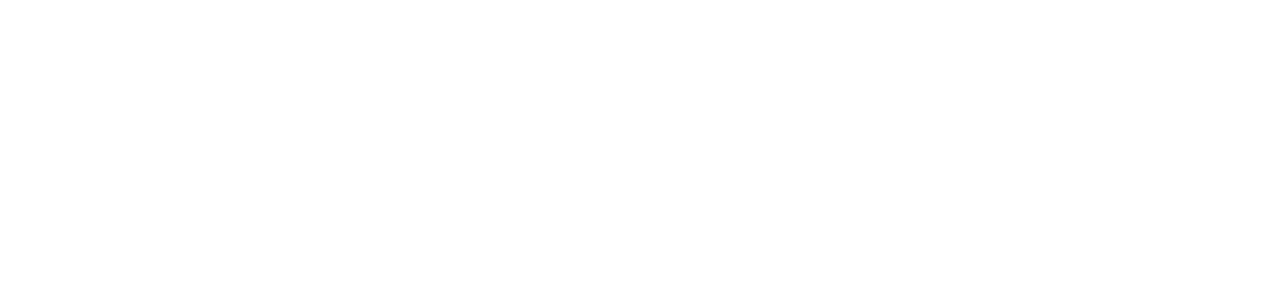
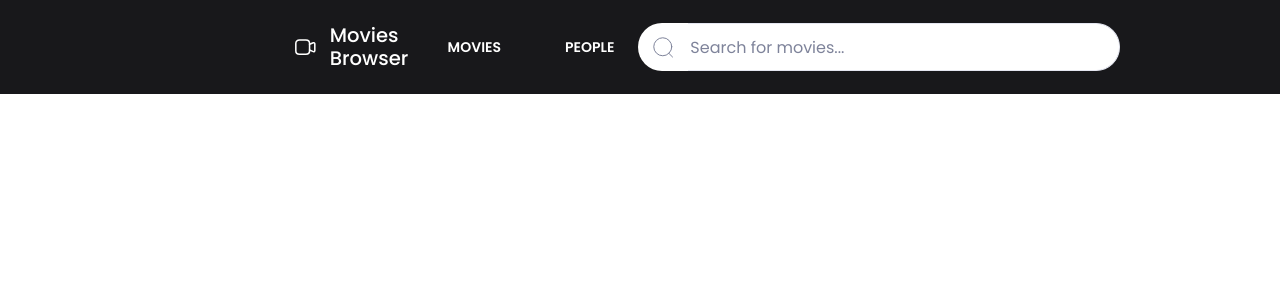
Before and after one commit to mikolajgraczyk/movies-browser, a React (Create React App) app: page / in a window 1280 px wide. Shown: the top 300 px of the page. Built offline with nearby package versions, Linux system fonts and the light colour scheme.

Commit message:
added header and changed language back to EN

```diff
--- a/public/index.html
+++ b/public/index.html
@@ -1,16 +1,19 @@
 <!DOCTYPE html>
-<html lang="pl">
+<html lang="en">
+
 <head>
   <meta charset="utf-8" />
   <link rel="icon" href="%PUBLIC_URL%/favicon.ico" />
   <meta name="viewport" content="width=device-width, initial-scale=1" />
   <meta name="theme-color" content="#000000" />
-    <meta
-      name="description"
-      content="Web site created using create-react-app"
-    />
+  <meta name="description" content="Web site created using create-react-app" />
   <link rel="apple-touch-icon" href="%PUBLIC_URL%/logo192.png" />
-    <link rel="stylesheet" href="https://cdnjs.cloudflare.com/ajax/libs/normalize/8.0.1/normalize.css" integrity="sha512-oHDEc8Xed4hiW6CxD7qjbnI+B07vDdX7hEPTvn9pSZO1bcRqHp8mj9pyr+8RVC2GmtEfI2Bi9Ke9Ass0as+zpg==" crossorigin="anonymous" referrerpolicy="no-referrer" />
+  <link rel="stylesheet" href="https://cdnjs.cloudflare.com/ajax/libs/normalize/8.0.1/normalize.css"
+    integrity="sha512-oHDEc8Xed4hiW6CxD7qjbnI+B07vDdX7hEPTvn9pSZO1bcRqHp8mj9pyr+8RVC2GmtEfI2Bi9Ke9Ass0as+zpg=="
+    crossorigin="anonymous" referrerpolicy="no-referrer" />
+  <link rel="preconnect" href="https://fonts.googleapis.com">
+  <link rel="preconnect" href="https://fonts.gstatic.com" crossorigin>
+  <link href="https://fonts.googleapis.com/css2?family=Poppins:wght@400;500;600&display=swap" rel="stylesheet">
   <!--
       manifest.json provides metadata used when your web app is installed on a
       user's mobile device or desktop. See https://developers.google.com/web/fundamentals/web-app-manifest/
@@ -27,6 +30,7 @@
     -->
   <title>Movies Browser</title>
 </head>
+
 <body>
   <noscript>You need to enable JavaScript to run this app.</noscript>
   <div id="root"></div>
@@ -41,4 +45,5 @@
       To create a production bundle, use `npm run build` or `yarn build`.
     -->
 </body>
+
 </html>
--- a/src/App.js
+++ b/src/App.js
@@ -1,7 +1,8 @@
+import Header from "./common/Header";
 
 function App() {
   return (
-    <></>
+    <Header />
   );
 }
 
--- /dev/null
+++ b/src/common/Header/index.js
@@ -0,0 +1,51 @@
+import { useState } from "react";
+import {
+    Wrapper,
+    StyledVideoIcon,
+    TitleWrapper,
+    TitleText,
+    HeaderButton,
+    Form,
+    StyledSearchIcon,
+    SearchBar,
+    SearchBarIcon,
+    ButtonsWrapper,
+} from "./styled";
+
+const Header = () => {
+    const [input, setInput] = useState();
+
+    const onInputChange = ({ target }) => setInput(target.value);
+    const onFormSubmit = event => event.preventDefault();
+
+    return (
+        <Wrapper>
+            <TitleWrapper>
+                <StyledVideoIcon />
+                <TitleText>
+                    Movies Browser
+                </TitleText>
+            </TitleWrapper>
+            <ButtonsWrapper>
+                <HeaderButton>
+                    MOVIES
+                </HeaderButton>
+                <HeaderButton>
+                    PEOPLE
+                </HeaderButton>
+            </ButtonsWrapper>
+            <Form onSubmit={onFormSubmit}>
+                <SearchBarIcon>
+                    <StyledSearchIcon />
+                </SearchBarIcon>
+                <SearchBar
+                    placeholder="Search for movies..."
+                    value={input}
+                    onChange={onInputChange}
+                />
+            </Form>
+        </Wrapper>
+    );
+};
+
+export default Header;
--- /dev/null
+++ b/src/common/Header/styled.js
@@ -0,0 +1,136 @@
+import styled from 'styled-components';
+import { ReactComponent as VideoIcon } from "./VideoIcon.svg";
+import { ReactComponent as SearchIcon } from "./SearchIcon.svg";
+
+export const Wrapper = styled.header`
+    background: ${({ theme }) => theme.color.woodsmoke};
+    height: 94px;
+    display: grid;
+    grid-template-columns: 1fr 1.6fr 1fr;
+    padding: 35px 293px;
+    align-content: center;
+    color: ${({ theme }) => theme.color.white};
+
+    @media(max-width: ${({ theme }) => theme.breakpoint.mobileMax}px){
+        height: 142px;
+        grid-template-columns: 1fr 1fr;
+        padding: 16px;
+        gap: 19px;
+    }
+`;
+
+export const TitleWrapper = styled.div`
+    display: flex;
+    gap: 12px;
+    align-items: center;
+
+    @media(max-width: ${({ theme }) => theme.breakpoint.mobileMax}px){
+        gap: 8px;
+        margin-top: 8px;
+    }
+`;
+
+export const StyledVideoIcon = styled(VideoIcon)`
+    @media(max-width: ${({ theme }) => theme.breakpoint.mobileMax}px){
+        width: 17px;
+    }
+`;
+
+export const TitleText = styled.div`
+    font-family: poppins;
+    font-weight: 500;
+    font-size: 0.8125rem;
+    font-size: clamp(0.8125rem, 0.675rem + 0.6875vw, 1.5rem);
+
+    @media(max-width: ${({ theme }) => theme.breakpoint.mobileMax}px){
+        font-size: 13px;
+    }
+`;
+
+export const ButtonsWrapper = styled.div`
+    display: flex;
+    gap: 16px;
+    flex-grow: 1;
+
+    @media(max-width: ${({ theme }) => theme.breakpoint.mobileMax}px){
+        gap: 12px;
+        flex-grow: 0;
+        margin-top: 8px;
+    }
+`;
+
+export const HeaderButton = styled.button`
+    color: ${({ theme }) => theme.color.white};
+    background: none;
+    border: none;
+    /* border: 1px solid ${({ theme }) => theme.color.white}; */
+    border-radius: 24px;
+    font-size: 14px;
+    font-family: poppins;
+    font-weight: 600;
+    padding: 8px 24px;
+
+    &:hover{
+        cursor: pointer;
+    }
+
+    @media(max-width: ${({ theme }) => theme.breakpoint.mobileMax}px){
+        font-size: 12px;
+        padding: 8px 12px;
+    }
+`;
+
+export const Form = styled.div`
+    display: flex;
+    align-items: center;
+
+    @media(max-width: ${({ theme }) => theme.breakpoint.mobileMax}px){
+        grid-column-start: 1;
+        grid-column-end: 3;
+        justify-content: center;
+    }
+`;
+
+export const StyledSearchIcon = styled(SearchIcon)`
+    @media(max-width: ${({ theme }) => theme.breakpoint.mobileMax}px){
+        width: 16px;
+    }
+`;
+
+export const SearchBarIcon = styled.div`
+    color: ${({ theme }) => theme.color.waterloo};
+    background-color: ${({ theme }) => theme.color.white};
+    height: 48px;
+    width: 50px;
+    border-radius: 33px 0 0 33px;
+    display: flex;
+    align-items: center;
+    justify-content: center;
+
+    @media(max-width: ${({ theme }) => theme.breakpoint.mobileMax}px){
+        height: 44px;
+    }
+`;
+
+export const SearchBar = styled.input`
+    font-family: poppins;
+    height: 48px;
+    width: 432px;
+    border: 1px solid ${({ theme }) => theme.color.mystic};
+    border-left: none;
+    border-radius: 0 33px 33px 0;
+
+    &::placeholder{
+        color: ${({ theme }) => theme.color.waterloo};
+    }
+
+    @media(max-width: ${({ theme }) => theme.breakpoint.mobileMax}px){
+        height: 44px;
+        width: 288px;
+        width: 100%;
+
+        &::placeholder{
+            font-size: 13px;
+        }
+    }
+`;
--- a/src/theme.js
+++ b/src/theme.js
@@ -1,8 +1,11 @@
 export const theme = {
     color: {
-
+        white: "#FFFFFF",
+        woodsmoke: "#18181B",
+        mystic: "#E4E6F0",
+        waterloo: "#7E839A",
     },
     breakpoint: {
-
+        mobileMax: 767,
     },
 };
```
Also changed, not shown: src/common/Header/SearchIcon.svg (added), src/common/Header/VideoIcon.svg (added). Lines whose indentation alone changed are shown as unchanged.
